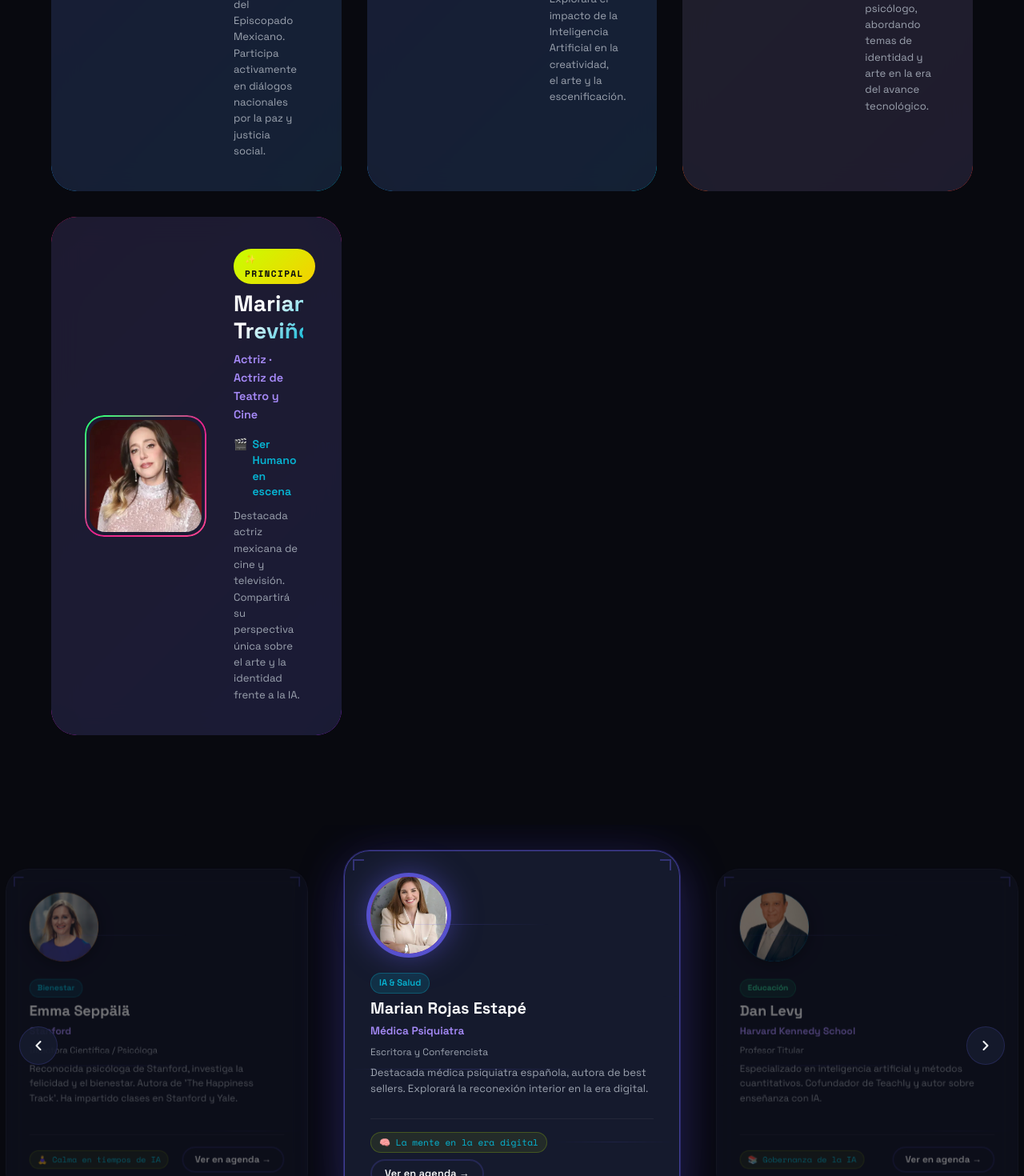
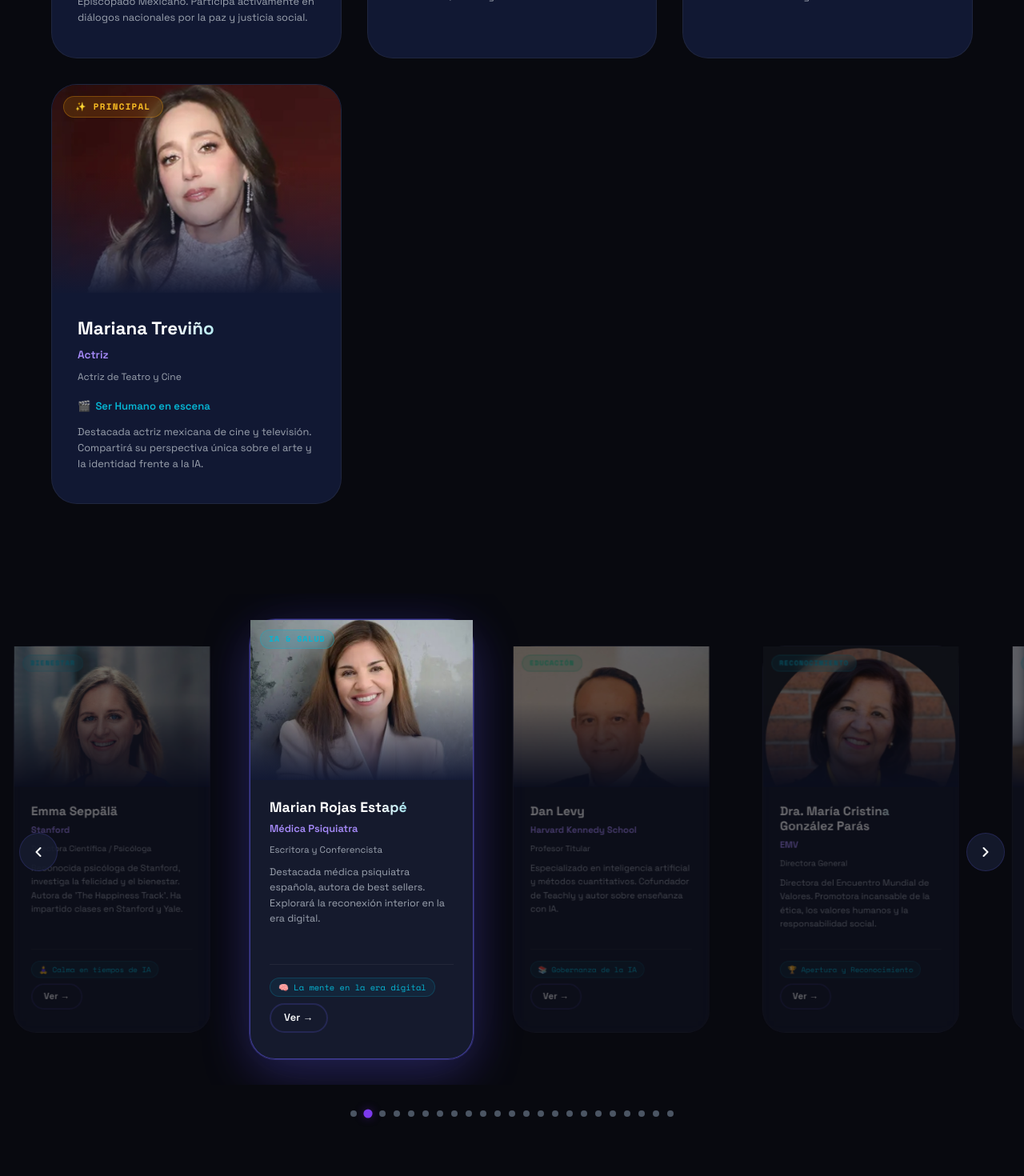
Before and after one commit to adminEzerMonterrey/encuentroMundialDeValores, a React (Vite) app: page / in a window 1280 px wide. Shown: the part 3700-5170 px from the top of the page at 80% size. Built offline with nearby package versions, Linux system fonts and the light colour scheme.

Commit message:
feat: redesign all speaker cards as travel-style (photo top, info bottom)

```diff
--- a/src/components/Speakers.jsx
+++ b/src/components/Speakers.jsx
@@ -46,38 +46,24 @@ function SpeakerCard({ speaker, index, isCurrent, onClick }) {
       tabIndex="0"
       onClick={onClick}
     >
-      <div className="sc-card__av" style={{ '--g': speaker.gradient }}>
-        {speaker.img ? <img src={speaker.img} alt={speaker.name} loading="lazy" /> : <span>{speaker.initials}</span>}
+      {/* Photo */}
+      <div className="sc-card__photo">
+        {speaker.img
+          ? <img src={speaker.img} alt={speaker.name} loading="lazy" />
+          : <div className="sc-card__photo-fallback" style={{ '--gradient': speaker.gradient }}>{speaker.initials}</div>}
+        <span className={`sc-card__badge ${speaker.trackClass}`}>{speaker.trackName}</span>
       </div>
+
+      {/* Info */}
       <div className="sc-card__body">
-        <span className={`sc-card__badge ${speaker.trackClass}`}>{speaker.trackName}</span>
         <h3 className="sc-card__name">{speaker.name}</h3>
         <p className="sc-card__company">{speaker.company}</p>
         <p className="sc-card__role">{speaker.role}</p>
         <p className="sc-card__bio">{speaker.bio}</p>
         <div className="sc-card__footer">
           <span className="sc-card__talk">{speaker.talkIcon} {speaker.talkName}</span>
-          <a href="#agenda" className="btn btn--ghost btn--sm">Ver en agenda →</a>
+          <a href="#agenda" className="btn btn--ghost btn--sm">Ver →</a>
         </div>
-      </div>
-
-      {/* Cyber Inject */}
-      <div className="sc-card-glare" aria-hidden="true"></div>
-      <div className="sc-scan-line" aria-hidden="true"></div>
-      <div className="sc-cyber-lines" aria-hidden="true">
-        <span></span><span></span><span></span><span></span>
-      </div>
-      <div className="sc-glowing-elements" aria-hidden="true">
-        <div className="sc-glow-orb"></div>
-        <div className="sc-glow-orb"></div>
-        <div className="sc-glow-orb"></div>
-      </div>
-      <div className="sc-particles" aria-hidden="true">
-        <span></span><span></span><span></span>
-        <span></span><span></span><span></span>
-      </div>
-      <div className="sc-corners" aria-hidden="true">
-        <span></span><span></span><span></span><span></span>
       </div>
     </article>
   );
@@ -264,22 +250,24 @@ export default function Speakers() {
               ))}
 
               <div className="keynote-3d-content">
-                <div className="keynote-card__glow" aria-hidden="true" style={{ background: keynote.gradient || "rgba(124, 58, 237, 0.4)" }}></div>
-                <div className="keynote-card__inner">
-                  <div className="keynote-card__avatar">
-                    {keynote.img ? <img src={keynote.img} alt={keynote.name} loading="lazy" /> : <span style={{display: 'flex', alignItems: 'center', justifyContent: 'center', width: '100%', height: '100%', fontSize: '3rem', fontWeight: 700, color: '#fff'}}>{keynote.initials}</span>}
-                    <div className="keynote-card__ring" aria-hidden="true"></div>
+                {/* Photo */}
+                <div className="keynote-card__photo">
+                  {keynote.img
+                    ? <img src={keynote.img} alt={keynote.name} loading="lazy" />
+                    : <div className="keynote-card__photo-fallback" style={{ background: keynote.gradient }}>{keynote.initials}</div>}
+                  <span className={`keynote-card__badge ${keynote.trackClass}`}>✨ Principal</span>
                 </div>
-                  <div className="keynote-card__info">
-                    <span className="keynote-card__badge">✨ Principal</span>
+
+                {/* Info */}
+                <div className="keynote-card__body">
                   <h3 className="keynote-card__name">{keynote.name}</h3>
-                    <p className="keynote-card__company">{keynote.company} · {keynote.role}</p>
+                  <p className="keynote-card__company">{keynote.company}</p>
+                  <p className="keynote-card__role">{keynote.role}</p>
                   <p className="keynote-card__talk">
                     <span className="keynote-card__talk-icon">{keynote.talkIcon || "🎤"}</span>
                     {keynote.talkName}
                   </p>
                   <p className="keynote-card__bio">{keynote.bio}</p>
-                  </div>
                 </div>
               </div>
             </article>
--- a/src/index.css
+++ b/src/index.css
@@ -301,92 +301,96 @@ button{font-family:inherit;cursor:pointer;border:none;background:none}
 /* ════════════════════════════════
    KEYNOTE FEATURED CARD
    ════════════════════════════════ */
+
+/* Wrapper: the 3D perspective container */
 .keynote-card {
   position: relative;
   border-radius: var(--radius-xl);
   height: 100%;
 }
-.keynote-card__glow {
-  position: absolute;
-  inset: -2px;
-  border-radius: inherit;
-  background: linear-gradient(135deg, #C8FF00 0%, var(--color-accent) 40%, #a855f7 70%, #06b6d4 100%);
-  z-index: 0;
-  animation: keynoteGlow 4s ease-in-out infinite;
-}
-@keyframes keynoteGlow {
-  0%,100% { opacity: .55; filter: blur(0px) }
-  50%     { opacity: .85; filter: blur(2px) }
-}
-@media(prefers-reduced-motion: reduce) {
-  .keynote-card__glow { animation: none; opacity: .65 }
-}
-.keynote-card__inner {
+
+/* The actual visible card that tilts */
+.keynote-3d-content {
   position: relative;
-  z-index: 1;
+  z-index: 10;
+  width: 100%;
+  height: 100%;
+  background: var(--color-bg-card);
+  border: 1px solid var(--color-border-subtle);
+  border-radius: var(--radius-xl);
+  overflow: hidden;
   display: flex;
-  align-items: center;
-  gap: var(--space-5);
-  padding: var(--space-5) var(--space-6);
-  border-radius: inherit;
-  background: rgba(22, 27, 46, 0.94);
-  backdrop-filter: blur(16px);
-  -webkit-backdrop-filter: blur(16px);
-  height: 100%;
-}
-.keynote-card__avatar {
+  flex-direction: column;
+  transition: transform 700ms ease-out, filter 300ms ease, box-shadow 300ms ease;
+  transform-style: preserve-3d;
+}
+
+/* Photo */
+.keynote-card__photo {
   position: relative;
+  width: 100%;
+  height: 260px;
+  overflow: hidden;
   flex-shrink: 0;
-  width: 140px;
-  height: 140px;
-}
-.keynote-card__avatar img {
+  background: linear-gradient(135deg, #1a0e3a 0%, #0a1628 100%);
+}
+.keynote-card__photo img {
   width: 100%;
   height: 100%;
   object-fit: cover;
-  border-radius: var(--radius-lg);
-  position: relative;
-  z-index: 1;
-}
-.keynote-card__ring {
-  position: absolute;
-  inset: -6px;
-  border-radius: calc(var(--radius-lg) + 4px);
-  border: 2px solid transparent;
-  background: linear-gradient(135deg, #C8FF00, var(--color-accent), #a855f7) border-box;
-  -webkit-mask: linear-gradient(#fff 0 0) padding-box, linear-gradient(#fff 0 0);
-  -webkit-mask-composite: xor;
-  mask-composite: exclude;
-  animation: ringRotate 6s linear infinite;
-}
-@keyframes ringRotate {
-  to { filter: hue-rotate(360deg) }
-}
-@media(prefers-reduced-motion: reduce) {
-  .keynote-card__ring { animation: none }
-}
-.keynote-card__info {
+  object-position: center top;
+  display: block;
+  transition: transform 0.6s ease;
+}
+.keynote-card:hover .keynote-card__photo img { transform: scale(1.04); }
+.keynote-card__photo-fallback {
+  width: 100%;
+  height: 100%;
   display: flex;
-  flex-direction: column;
-  gap: var(--space-1);
-  flex: 1;
-  min-width: 0;
-}
+  align-items: center;
+  justify-content: center;
+  font-size: 5rem;
+  font-weight: 700;
+  color: rgba(255,255,255,.9);
+}
+/* bottom gradient overlay */
+.keynote-card__photo::after {
+  content: '';
+  position: absolute;
+  inset: 0;
+  background: linear-gradient(to bottom, transparent 40%, rgba(17,24,51,.98) 100%);
+  pointer-events: none;
+}
+/* Badge pinned on photo */
 .keynote-card__badge {
+  position: absolute;
+  top: 14px;
+  left: 14px;
+  z-index: 2;
   display: inline-block;
   width: fit-content;
   font-family: var(--font-mono);
-  font-size: .7rem;
+  font-size: .68rem;
   font-weight: 700;
   letter-spacing: .12em;
   text-transform: uppercase;
   color: #0A0A0F;
-  background: linear-gradient(135deg, #C8FF00, #f5d000);
+  background: linear-gradient(135deg, var(--color-lime), #a855f7);
   border-radius: var(--radius-full);
   padding: 4px 14px;
+  backdrop-filter: blur(8px);
+}
+
+/* Info */
+.keynote-card__body {
+  display: flex;
+  flex-direction: column;
+  gap: var(--space-1);
+  padding: var(--space-4) var(--space-4) var(--space-5);
+  flex: 1;
 }
 .keynote-card__name {
-  font-size: clamp(1.3rem, 3vw, 1.75rem);
+  font-size: clamp(1.1rem, 2.5vw, 1.4rem);
   font-weight: 700;
   color: var(--color-text-primary);
   line-height: 1.2;
@@ -395,58 +399,34 @@ button{font-family:inherit;cursor:pointer;border:none;background:none}
   -webkit-text-fill-color: transparent;
   background-clip: text;
 }
-.keynote-card__company {
-  font-size: .9rem;
-  color: var(--color-accent-light);
-  font-weight: 600;
-}
+.keynote-card__company { font-size: .85rem; color: var(--color-accent-light); font-weight: 600; }
+.keynote-card__role { font-size: .75rem; color: var(--color-text-secondary); margin-bottom: 2px; }
 .keynote-card__talk {
   display: flex;
   align-items: flex-start;
   gap: 6px;
-  font-size: .875rem;
+  font-size: .82rem;
   color: var(--color-lime);
   font-weight: 600;
   line-height: 1.4;
   margin-top: var(--space-1);
 }
-.keynote-card__talk-icon { flex-shrink: 0 }
+.keynote-card__talk-icon { flex-shrink: 0; }
 .keynote-card__bio {
-  font-size: .82rem;
+  font-size: .8rem;
   color: var(--color-text-secondary);
   line-height: 1.55;
-  margin-top: 2px;
-}
-.keynote-card__info .btn {
-  margin-top: var(--space-1);
-  align-self: flex-start;
-}
-
-/* Keynote responsive */
-@media(max-width: 600px) {
-  .keynote-card__inner {
-    flex-direction: column;
-    align-items: center;
-    text-align: center;
-    padding: var(--space-4);
-    gap: var(--space-3);
-  }
-  .keynote-card__avatar {
-    width: 120px;
-    height: 120px;
-  }
-  .keynote-card__info {
-    align-items: center;
-  }
-  .keynote-card__talk {
-    justify-content: center;
-    text-align: center;
-  }
-  .keynote-card__info .btn {
-    align-self: center;
-  }
-}
-
+  margin-top: 4px;
+}
+
+/* Mobile responsive */
+@media(max-width: 500px) {
+  .keynote-card__photo { height: 200px; }
+  .keynote-card__body { padding: var(--space-3); }
+}
+
+/* ════════════════════════════════
+   SPEAKERS CAROUSEL
 /* ════════════════════════════════
    SPEAKERS CAROUSEL
    ════════════════════════════════ */
@@ -454,44 +434,128 @@ button{font-family:inherit;cursor:pointer;border:none;background:none}
 .sc-wrap{position:relative;padding:var(--space-6) 0 var(--space-5)}
 .sc-viewport{overflow:hidden;padding-block:var(--space-4)}
 .sc-track{
-  display:flex;gap:var(--space-3);
+  display:flex;gap:var(--space-4);
   transition:transform .5s cubic-bezier(.4,0,.2,1);
   will-change:transform;
 }
-.sc-card{
-  flex:0 0 420px;min-width:0;
-  background:var(--color-bg-card);
-  border:1px solid var(--color-border-subtle);
-  border-radius:var(--radius-xl);
-  padding:var(--space-4);
-  display:flex;flex-direction:column;gap:var(--space-3);
-  transition:transform .5s cubic-bezier(.4,0,.2,1),opacity .5s ease,border-color .3s ease,box-shadow .4s ease;
-  transform:scale(.9);opacity:.45;cursor:pointer;
-  outline:none;
-}
-.sc-card.active{
-  transform:scale(1);opacity:1;
-  border-color:rgba(108,99,255,.4);
-  box-shadow:0 12px 48px rgba(108,99,255,.2),0 0 0 1px rgba(108,99,255,.2);
-}
-.sc-card:focus-visible{outline:2px solid var(--color-accent);outline-offset:4px}
-.sc-card__av{
-  width:96px;height:96px;border-radius:var(--radius-lg);
-  background:var(--g);
-  display:flex;align-items:center;justify-content:center;
-  font-size:1.75rem;font-weight:700;color:#fff;
-  box-shadow:0 4px 20px rgba(0,0,0,.4);
-  flex-shrink:0;
-}
-.sc-card--pending .sc-card__av{filter:grayscale(70%);opacity:.7}
-.sc-card__body{display:flex;flex-direction:column;gap:6px;flex:1}
-.sc-card__badge{display:inline-block;font-size:.7rem;font-weight:600;border-radius:var(--radius-full);padding:3px 10px;width:fit-content}
-.sc-card__name{font-size:1.25rem;font-weight:700;color:var(--color-text-primary);line-height:1.2}
-.sc-card__company{font-size:.85rem;color:var(--color-accent-light);font-weight:600}
-.sc-card__role{font-size:.75rem;color:var(--color-text-secondary)}
-.sc-card__bio{font-size:.82rem;color:var(--color-text-secondary);line-height:1.55;flex:1}
-.sc-card__footer{display:flex;align-items:center;justify-content:space-between;flex-wrap:wrap;gap:var(--space-1);margin-top:auto;padding-top:var(--space-2);border-top:1px solid var(--color-border-subtle)}
-.sc-card__talk{font-family:var(--font-mono);font-size:.7rem;color:var(--color-lime);background:rgba(200,255,0,.08);border:1px solid rgba(200,255,0,.2);border-radius:var(--radius-full);padding:3px 10px}
+
+/* — Speaker Card — */
+.sc-card {
+  flex: 0 0 280px;
+  min-width: 0;
+  background: var(--color-bg-card);
+  border: 1px solid var(--color-border-subtle);
+  border-radius: var(--radius-xl);
+  overflow: hidden;
+  display: flex;
+  flex-direction: column;
+  cursor: pointer;
+  outline: none;
+  transition: transform .5s cubic-bezier(.4,0,.2,1), opacity .5s ease,
+              border-color .3s ease, box-shadow .4s ease;
+  transform: scale(.88); opacity: .4;
+}
+.sc-card.active {
+  transform: scale(1); opacity: 1;
+  border-color: rgba(124,58,237,.5);
+  box-shadow: 0 20px 60px rgba(124,58,237,.25), 0 0 0 1px rgba(124,58,237,.2);
+}
+.sc-card:focus-visible { outline: 2px solid var(--color-accent); outline-offset: 4px; }
+
+/* Photo area */
+.sc-card__photo {
+  position: relative;
+  width: 100%;
+  height: 200px;
+  overflow: hidden;
+  flex-shrink: 0;
+  background: linear-gradient(135deg, #1a0e3a 0%, #0a1628 100%);
+}
+.sc-card__photo img {
+  width: 100%;
+  height: 100%;
+  object-fit: cover;
+  object-position: center top;
+  display: block;
+  transition: transform .5s ease;
+}
+.sc-card.active .sc-card__photo img { transform: scale(1.04); }
+.sc-card__photo-fallback {
+  width: 100%;
+  height: 100%;
+  display: flex;
+  align-items: center;
+  justify-content: center;
+  font-size: 3.5rem;
+  font-weight: 700;
+  color: rgba(255,255,255,.9);
+  background: var(--gradient, linear-gradient(135deg, var(--color-accent), var(--color-lime)));
+}
+/* gradient overlay at bottom of photo */
+.sc-card__photo::after {
+  content: '';
+  position: absolute;
+  inset: 0;
+  background: linear-gradient(to bottom, transparent 40%, rgba(17,24,51,.98) 100%);
+  pointer-events: none;
+}
+/* Badge pinned to top-left of photo */
+.sc-card__badge {
+  position: absolute;
+  top: 12px;
+  left: 12px;
+  z-index: 2;
+  font-family: var(--font-mono);
+  font-size: .62rem;
+  font-weight: 700;
+  letter-spacing: .1em;
+  text-transform: uppercase;
+  border-radius: var(--radius-full);
+  padding: 3px 10px;
+  backdrop-filter: blur(8px);
+  -webkit-backdrop-filter: blur(8px);
+}
+
+/* Info area */
+.sc-card__body {
+  display: flex;
+  flex-direction: column;
+  gap: 6px;
+  padding: var(--space-3) var(--space-3) var(--space-4);
+  flex: 1;
+}
+.sc-card__name {
+  font-size: 1.1rem;
+  font-weight: 700;
+  color: var(--color-text-primary);
+  line-height: 1.2;
+  background: linear-gradient(90deg, #fff 60%, var(--color-lime));
+  -webkit-background-clip: text;
+  background-clip: text;
+  -webkit-text-fill-color: transparent;
+}
+.sc-card__company { font-size: .8rem; color: var(--color-accent-light); font-weight: 600; }
+.sc-card__role { font-size: .72rem; color: var(--color-text-secondary); }
+.sc-card__bio { font-size: .78rem; color: var(--color-text-secondary); line-height: 1.55; flex: 1; margin-top: 4px; }
+.sc-card__footer {
+  display: flex;
+  align-items: center;
+  justify-content: space-between;
+  flex-wrap: wrap;
+  gap: var(--space-1);
+  margin-top: auto;
+  padding-top: var(--space-2);
+  border-top: 1px solid var(--color-border-subtle);
+}
+.sc-card__talk {
+  font-family: var(--font-mono);
+  font-size: .65rem;
+  color: var(--color-lime);
+  background: rgba(6,182,212,.08);
+  border: 1px solid rgba(6,182,212,.2);
+  border-radius: var(--radius-full);
+  padding: 3px 10px;
+}
 
 /* Arrows */
 .sc-arrow{position:absolute;top:50%;transform:translateY(-50%);z-index:10;width:48px;height:48px;border-radius:50%;background:rgba(22,27,46,.9);border:1px solid var(--color-border);color:var(--color-text-primary);display:flex;align-items:center;justify-content:center;transition:background var(--transition-base),border-color var(--transition-base),box-shadow var(--transition-base)}
@@ -505,7 +569,7 @@ button{font-family:inherit;cursor:pointer;border:none;background:none}
 .sc-dot.active{background:var(--color-accent);transform:scale(1.4);box-shadow:0 0 8px var(--color-accent-glow)}
 
 /* Track badge colors */
-.track-main{background:rgba(108,99,255,.15);color:var(--color-accent-light);border:1px solid rgba(108,99,255,.3)}
+.track-main{background:rgba(124,58,237,.18);color:var(--color-accent-light);border:1px solid rgba(124,58,237,.35)}
 .track-a{background:rgba(6,182,212,.15);color:var(--color-cyan);border:1px solid rgba(6,182,212,.3)}
 .track-b{background:rgba(245,158,11,.15);color:#fbbf24;border:1px solid rgba(245,158,11,.3)}
 .track-c{background:rgba(16,185,129,.15);color:#34d399;border:1px solid rgba(16,185,129,.3)}
```
Lines whose indentation alone changed are shown as unchanged.
